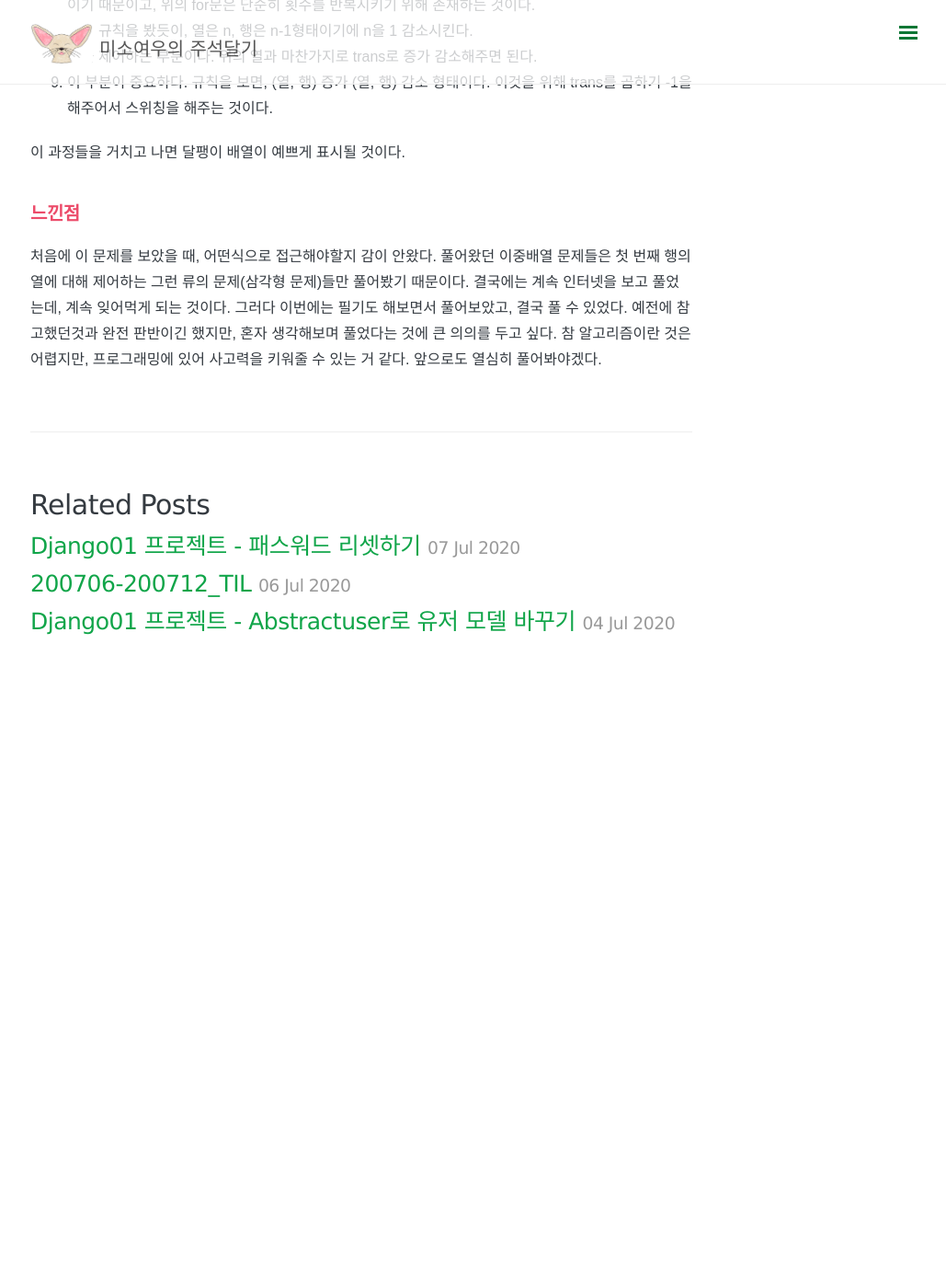
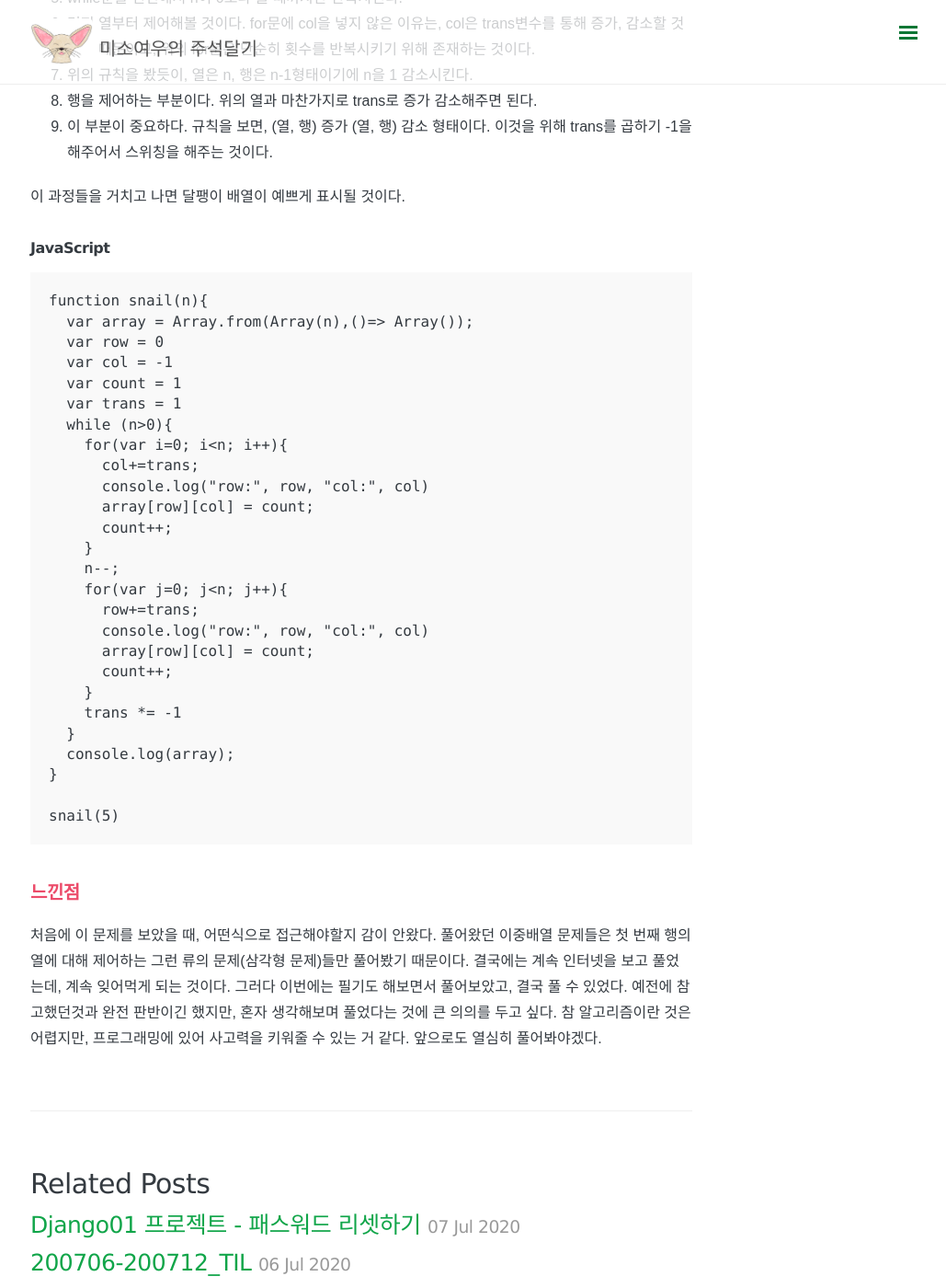
Before and after one commit to somefood/somefood.github.io, a Jekyll site: the page built from _posts/Algorithm/2020-07-13-algorithm_snail.md, in a window 1280 px wide and 1400 px high, scrolled down 2379 px. Shown: the whole window at 92% size, without its empty margins (247-1276 px from the left). Built offline with Jekyll 4.4.1, drawn with Linux system fonts in a browser that asks for light colours; nearby versions of some CDN libraries; comment, search, counter and statistics services are not loaded; before the commit the page ends 3131 px from its top, so only the background shows below that.

Commit message:
수정: 자바스크립트 코드 추가

````diff
--- a/_posts/Algorithm/2020-07-13-algorithm_snail.md
+++ b/_posts/Algorithm/2020-07-13-algorithm_snail.md
@@ -67,5 +68,35 @@ for i in arr:
 
 이 과정들을 거치고 나면 달팽이 배열이 예쁘게 표시될 것이다.
 
+#### JavaScript
+```JavaScript
+function snail(n){
+  var array = Array.from(Array(n),()=> Array());
+  var row = 0
+  var col = -1
+  var count = 1
+  var trans = 1
+  while (n>0){
+    for(var i=0; i<n; i++){
+      col+=trans;
+      console.log("row:", row, "col:", col)
+      array[row][col] = count;
+      count++;
+    }
+    n--;
+    for(var j=0; j<n; j++){
+      row+=trans;
+      console.log("row:", row, "col:", col)
+      array[row][col] = count;
+      count++;
+    }
+    trans *= -1
+  }
+  console.log(array);
+}
+
+snail(5)
+```
+
 ## 느낀점
 처음에 이 문제를 보았을 때, 어떤식으로 접근해야할지 감이 안왔다. 풀어왔던 이중배열 문제들은 첫 번째 행의 열에 대해 제어하는 그런 류의 문제(삼각형 문제)들만 풀어봤기 때문이다. 결국에는 계속 인터넷을 보고 풀었는데, 계속 잊어먹게 되는 것이다. 그러다 이번에는 필기도 해보면서 풀어보았고, 결국 풀 수 있었다. 예전에 참고했던것과 완전 판반이긴 했지만, 혼자 생각해보며 풀었다는 것에 큰 의의를 두고 싶다. 참 알고리즘이란 것은 어렵지만, 프로그래밍에 있어 사고력을 키워줄 수 있는 거 같다. 앞으로도 열심히 풀어봐야겠다.
````
Also changed, not shown: other parts of _posts/Algorithm/2020-07-13-algorithm_snail.md (+1 -0 lines).
